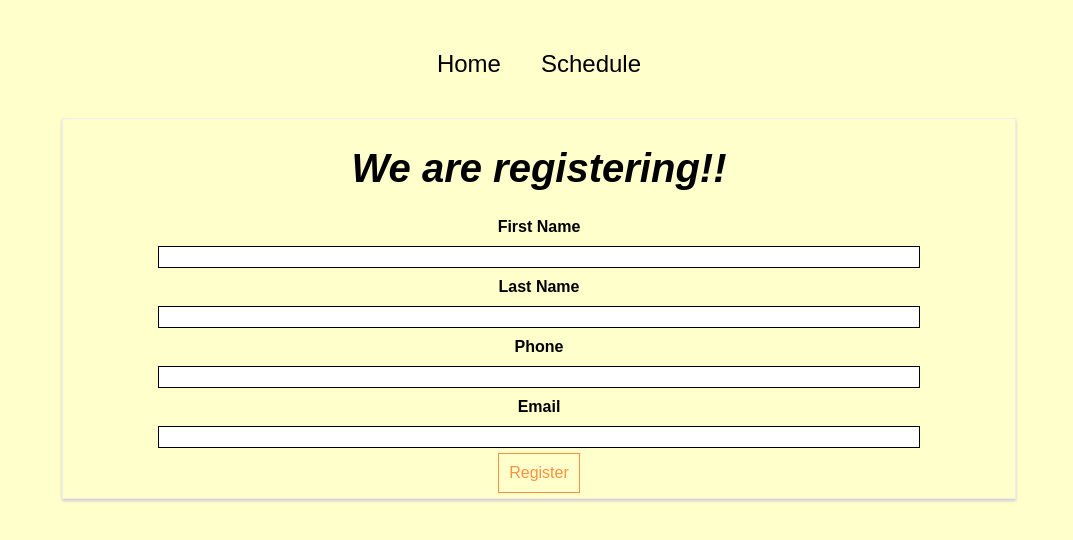
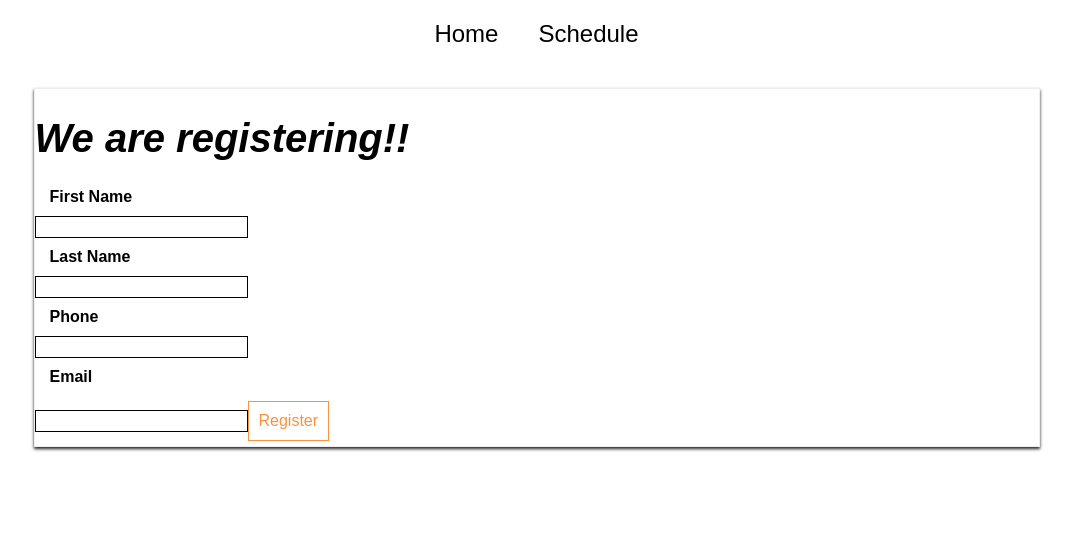
Before and after one commit to danocolombo/p8-s3-react, a React (Create React App) app: page /register in a window 1280 px wide. Shown: the top 540 px of the page, without its empty margins (116-1189 px from the left). Built offline with nearby package versions, Linux system fonts and the light colour scheme.

Commit message:
began working on css

```diff
--- a/src/components/Home/Home.css
+++ b/src/components/Home/Home.css
@@ -1,5 +1,5 @@
 body {
-	margin-left: 30px;
+
 }
 h1 {
 	font-style: italic;
@@ -7,7 +7,7 @@ h1 {
 	font-size: 40px;
 }
 .Principle {
-	padding-left:20px;
+	padding-left:40px;
 	padding-top:10px;
 	font-weight: bold;
 	font-size: 1.2em;
--- a/src/components/Rallies/Rallies.css
+++ b/src/components/Rallies/Rallies.css
@@ -1,20 +1,32 @@
 .Rallies {
-    display: flex;
+    /* display: flex;
     flex-flow: row wrap;
     justify-content: center;
     width: 80%;
-    margin: auto;
+    margin-left: 30px; */
+    /* margin: auto;  */
+}
+h2 {
+    color: blue;
+    margin-left: 30px;
+}
+intro {
+    color: red;
+}
+.Introduction {
+    /* font-size: 1.0em;
+    font-color: #2400 */
 }
 .EventDate {
-    font-size: 1.2em;
+    /* font-size: 1.2em;
     font-weight: bolder;
-    margin-left: 20px;
+    margin-left: 20px; */
 }
 .ChurchName {
-    font-size: 1.5em;
+    /* font-size: 1.5em;
     font-style: italic;
-    margin-left: 25px;
+    margin-left: 25px; */
 }
 .ChurchLocation {
-    margin-left: 35px;
+    /* margin-left: 35px; */
 }
--- a/src/components/Rallies/Rallies.js
+++ b/src/components/Rallies/Rallies.js
@@ -2,7 +2,8 @@ import React, { Component } from 'react';
 import RallyItem from '../RallyItem/RallyItem';
 // import axios from '../../axios';
 import Rally from '../../containers/Rally/Rally';
-import './Rallies.css';
+import classes from './Rallies.css';
+//import './Rallies.css';
 // import { getDefaultWatermarks } from 'istanbul-lib-report';
 //import { RSA_NO_PADDING } from 'constants';
 class Rallies extends Component {
@@ -65,12 +66,14 @@ class Rallies extends Component {
             //this.setState.rallyevent = this.state.data.slice();
             // console.log("----rallyevent----");
             // console.log(this.state.rallyevent[1]);
+
             if (this.state.data) this.state.data.sort(dynamicSort("eventDate"));
             // console.log(this.state.data);
         }
 		return (
 			<section>
-                <h2>Upcoming Rallies</h2>
+                <h2 className={classes.h2}>Upcoming Rallies</h2>
+                <p className={classes.intro}>Please review the upcoming events and click the register button to RSVP</p>
                 {
                     this.state.data ?
                     this.state.data
--- a/src/containers/P8/P8.css
+++ b/src/containers/P8/P8.css
@@ -22,6 +22,6 @@
 	color: #fa823f;
 }
 body {
-	background-color: #FFC;
-	padding: 30px;
+	background-color: #ffffff;
+	margin-left: 25px;
 }
--- a/src/containers/Register/Register.css
+++ b/src/containers/Register/Register.css
@@ -2,22 +2,24 @@
     width: 80%;
     margin: 20px auto;
     border: 1px solid #eee;
-    box-shadow: 0 2px 3px #ccc;
-    text-align: center;
+    box-shadow: 0 2px 3px #222;
+    text-align: left;
 }
 
 .Register label {
     display: block;
     margin: 10px auto;
-    text-align: center;
+    padding-left: 15px;
+    text-align: left;
     font-weight: bold;
 }
 
 .Register input,
 .Register textarea,
 .Register select {
-    display: block;
-    width: 80%;
+    /* display: block; */
+    /* width: 80%; */
+    size: 50px;
     box-sizing: border-box;
     border: 1px solid black;
     outline: none;
```
Also changed, not shown: 1 other file (tests, documents, lock files or other folders).
